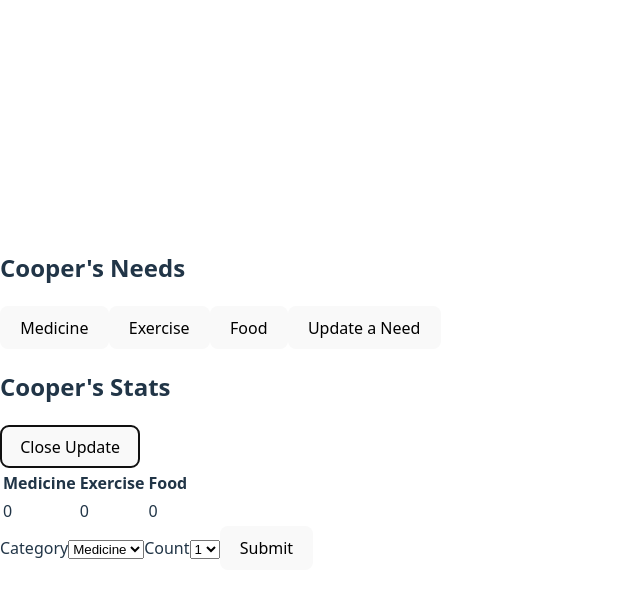
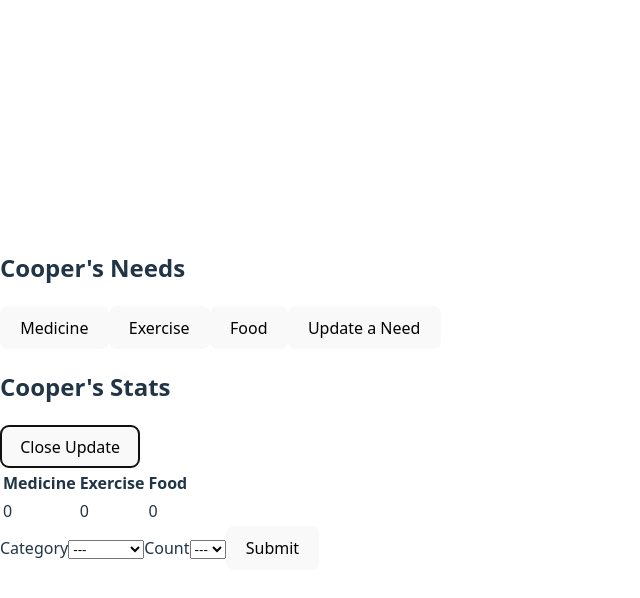
Before and after one commit to ritchieritch42/cooper-keeper, a React (Vite) app in the folder app/: page / in a window 1280 px wide. Both pictures are taken after a click on the button "Update a Stat". Shown: the top 598 px of the page, without its empty margins (0-640 px from the left). Built offline with nearby package versions, Linux system fonts and the light colour scheme.

Commit message:
statUpdate

```diff
--- a/app/src/App.jsx
+++ b/app/src/App.jsx
@@ -75,6 +75,22 @@ function App() {
     setStatDialogOpen(!statDialogOpen);
   }
 
+  function handleStatSubmit(statToUpdate) {
+    setStats(
+      stats.map((stat) =>
+        stat.id === statToUpdate.categoryId
+          ? {
+              ...stat,
+              count: statToUpdate.count,
+            }
+          : stat
+      )
+    );
+
+    console.log(statToUpdate);
+    setStatDialogOpen(false);
+  }
+
   return (
     <div className="app">
       <Categories
@@ -96,7 +112,11 @@ function App() {
         onToggleDialog={handleStatDialog}
         statDialogOpen={statDialogOpen}
       />
-      <StatForm stats={stats} statDialogOpen={statDialogOpen} />
+      <StatForm
+        stats={stats}
+        statDialogOpen={statDialogOpen}
+        onStatSubmit={handleStatSubmit}
+      />
     </div>
   );
 }
@@ -229,34 +249,56 @@ function Stats({ stats, onToggleDialog, statDialogOpen }) {
         {statDialogOpen ? "Close Update" : "Update a Stat"}
       </button>
       <table className="table">
+        <tbody>
           <tr>
             {stats.map((stat) => (
-            <th>{stat.category}</th>
+              <th key={stat.id + 10}>{stat.category}</th>
             ))}
           </tr>
           <tr>
             {stats.map((stat) => (
-            <td>{stat.count}</td>
+              <td key={stat.id + 20}>{stat.count}</td>
             ))}
           </tr>
+        </tbody>
       </table>
     </div>
   );
 }
 
-function StatForm({ stats, statDialogOpen }) {
+function StatForm({ stats, statDialogOpen, onStatSubmit }) {
+  const [categoryId, setCategoryId] = useState(0);
+  const [count, setCount] = useState(0);
+
   if (!statDialogOpen) return;
 
+  function handleSubmit(e) {
+    e.preventDefault();
+
+    if (!categoryId || !count) return;
+    onStatSubmit({ categoryId, count });
+  }
+
   return (
-    <form>
+    <form onSubmit={handleSubmit}>
       <label>Category</label>
-      <select>
+      <select
+        value={categoryId}
+        onChange={(e) => setCategoryId(Number(e.target.value))}
+      >
+        <option value="">---</option>
         {stats.map((stat) => (
-          <option>{stat.category}</option>
+          <option key={stat.id} value={stat.id}>
+            {stat.category}
+          </option>
         ))}
       </select>
       <label>Count</label>
-      <select>
+      <select value={count} onChange={(e) => setCount(Number(e.target.value))}>
+        <option value={-1}>-1</option>
+        <option value={0} selected="selected">
+          ---
+        </option>
         <option value={1}>1</option>
         <option value={2}>2</option>
         <option value={3}>3</option>
```
Lines whose indentation alone changed are shown as unchanged.
